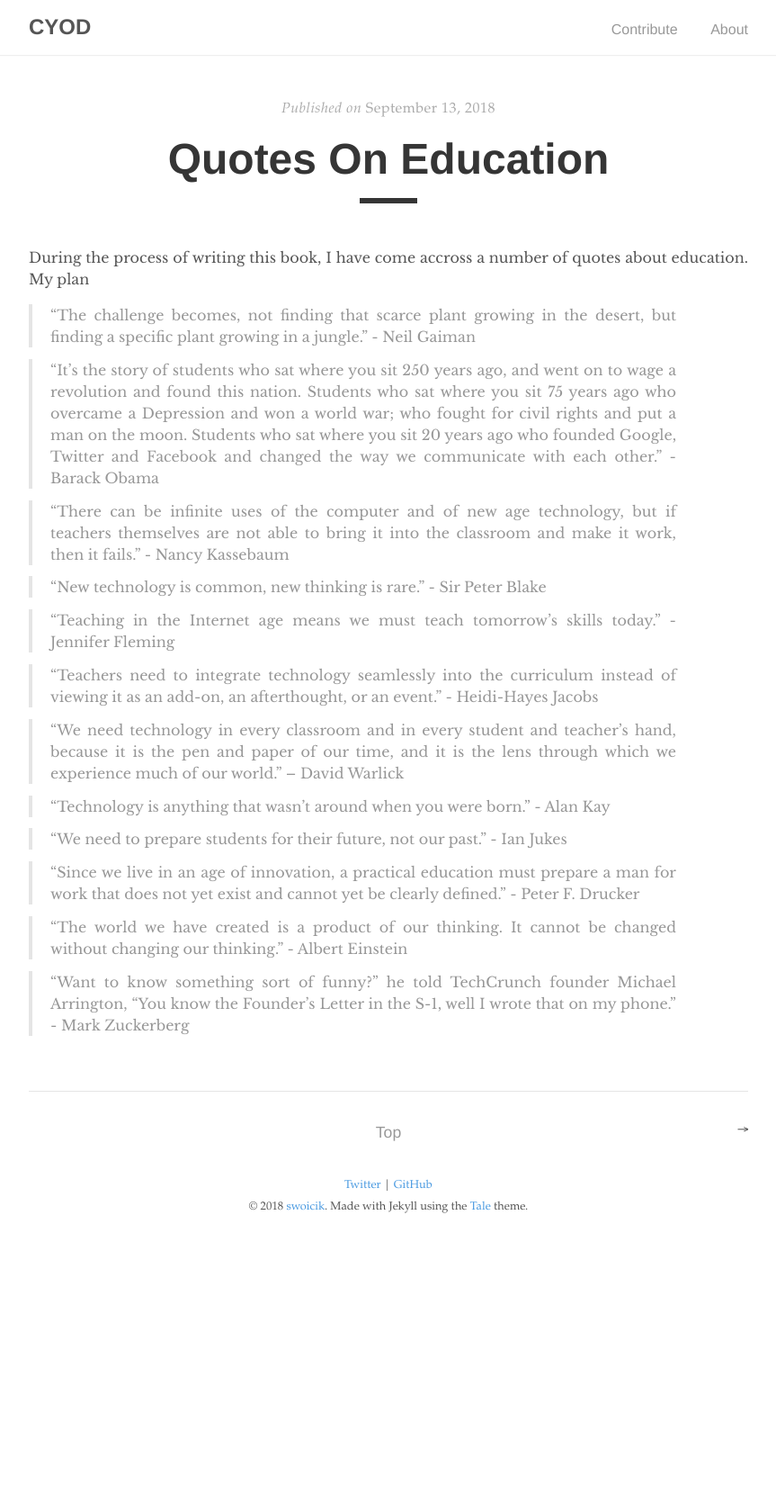
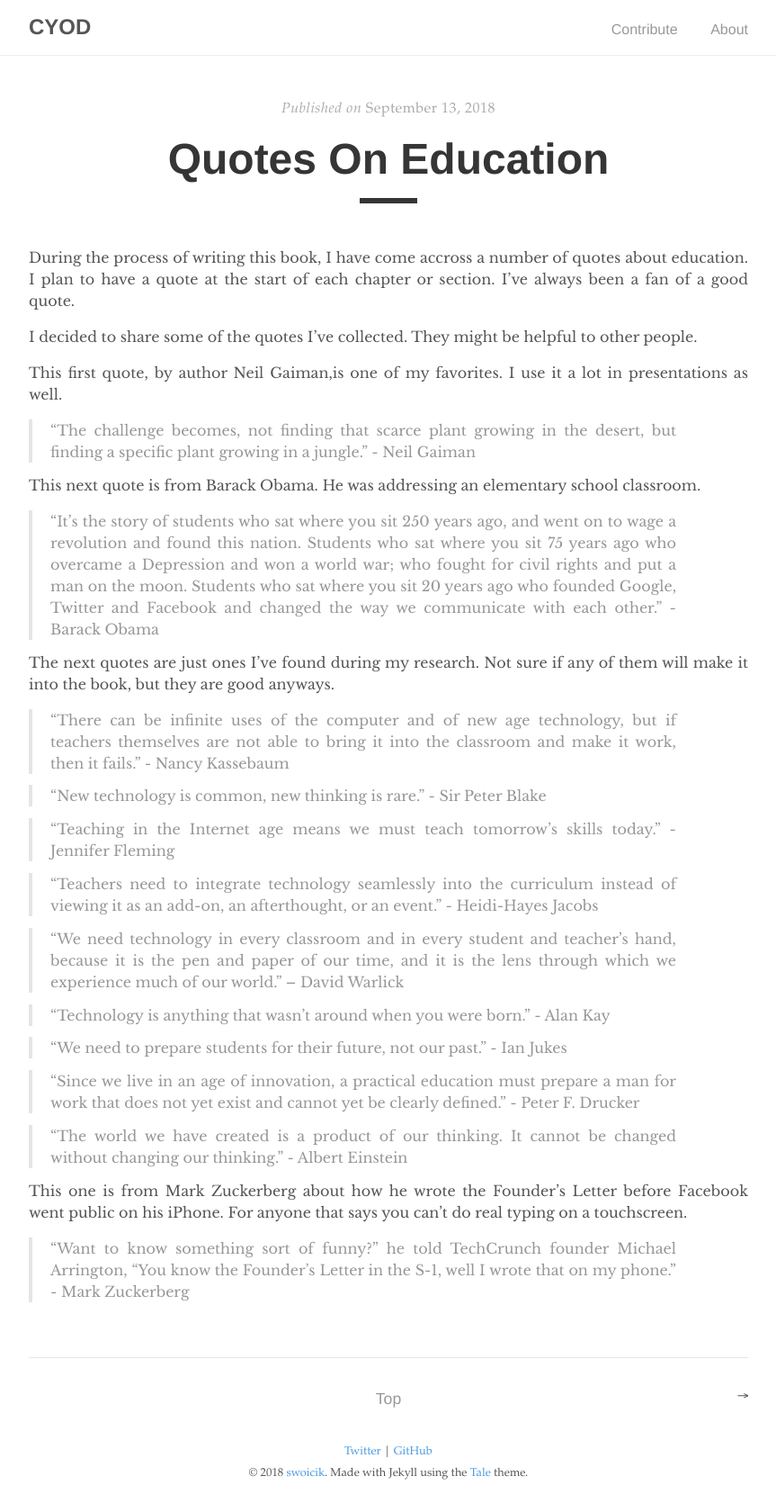
Before and after one commit to swoicik/book-cyod, a Jekyll site: the page built from _posts/2018-09-13-Quotes-On-Education.md, in a window 1280 px wide. Shown: the whole page at 90% size, without its empty margins (208-1071 px from the left). Built offline with Jekyll 4.4.1, drawn with Linux system fonts in a browser that asks for light colours; before the commit the page ends 1384 px from its top, so only the background shows below that.

Commit message:
updated content

```diff
--- a/_posts/2018-09-13-Quotes-On-Education.md
+++ b/_posts/2018-09-13-Quotes-On-Education.md
@@ -4,11 +4,19 @@ title:  "Quotes On Education"
 author: "swoicik"
 ---
 
-During the process of writing this book, I have come accross a number of quotes about education. My plan
+During the process of writing this book, I have come accross a number of quotes about education. I plan to have a quote at the start of each chapter or section. I've always been a fan of a good quote.
+
+I decided to share some of the quotes I've collected. They might be helpful to other people.
+
+This first quote, by author Neil Gaiman,is one of my favorites. I use it a lot in presentations as well.
 
 > "The challenge becomes, not finding that scarce plant growing in the desert, but finding a specific plant growing in a jungle." - Neil Gaiman
 
+This next quote is from Barack Obama. He was addressing an elementary school classroom.
+
 > "It's the story of students who sat where you sit 250 years ago, and went on to wage a revolution and found this nation. Students who sat where you sit 75 years ago who overcame a Depression and won a world war; who fought for civil rights and put a man on the moon. Students who sat where you sit 20 years ago who founded Google, Twitter and Facebook and changed the way we communicate with each other." - Barack Obama
+
+The next quotes are just ones I've found during my research. Not sure if any of them will make it into the book, but they are good anyways.
 
 > "There can be infinite uses of the computer and of new age technology, but if teachers themselves are not able to bring it into the classroom and make it work, then it fails." - Nancy Kassebaum
 
@@ -28,4 +36,6 @@ During the process of writing this book, I have come accross a number of quotes
 
 > "The world we have created is a product of our thinking. It cannot be changed without changing our thinking." - Albert Einstein
 
+This one is from Mark Zuckerberg about how he wrote the Founder's Letter before Facebook went public on his iPhone. For anyone that says you can't do real typing on a touchscreen.
+
 > "Want to know something sort of funny?" he told TechCrunch founder Michael Arrington, "You know the Founder’s Letter in the S-1, well I wrote that on my phone." - Mark Zuckerberg
```
